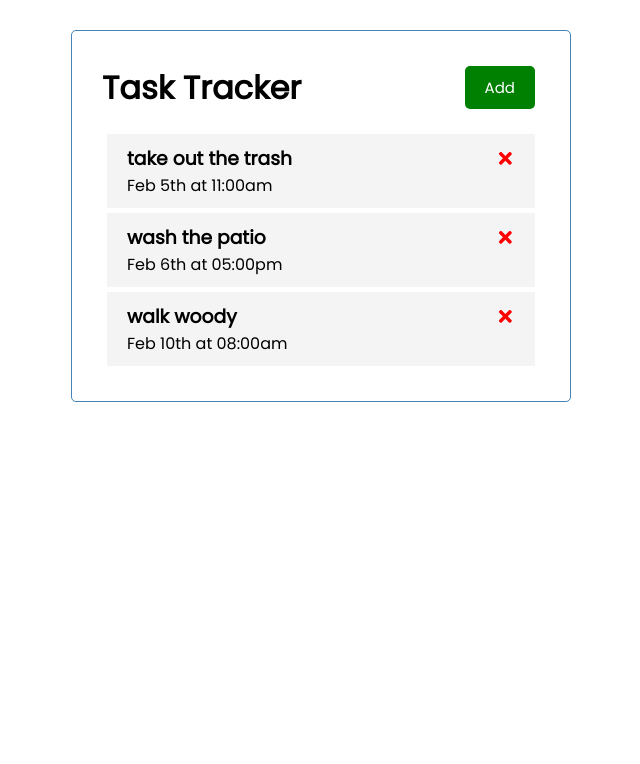
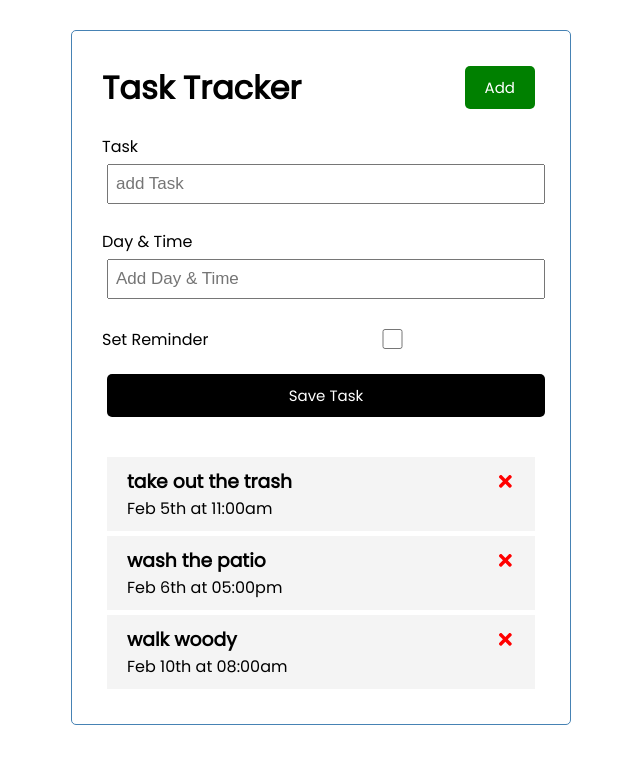
Before and after one commit to ctboyle6/react-task-tracker-walkthrough, a React (Create React App) app: page / in a window 1280 px wide. Shown: the top 764 px of the page, without its empty margins (319-959 px from the left). Built offline with nearby package versions, Linux system fonts and the light colour scheme.

Commit message:
initial form and state for new task

```diff
--- a/src/App.js
+++ b/src/App.js
@@ -1,6 +1,7 @@
 import { useState } from 'react';
 import Header from './components/Header'
 import Tasks from './components/Tasks'
+import AddTask from './components/AddTask'
 
 function App() {
     const [tasks, setTasks] = useState([
@@ -37,6 +38,7 @@
   return (
     <div className="container">
       <Header />
+      <AddTask />
       {tasks.length >0 ? <Tasks tasks={tasks} onDelete={deleteTask} onToggle={toggleReminder}/> : 'No Tasks to Show'}
     </div>
   );
--- /dev/null
+++ b/src/components/AddTask.js
@@ -0,0 +1,28 @@
+import { useState } from 'react'
+
+const AddTask = () => {
+  const [text, setText] = useState('')
+  const [day, setDay] = useState('')
+  const [reminder, setReminder] = useState(false)
+
+  return (
+    <form className='add-form'>
+      <div className='form-control'>
+        <label>Task</label>
+        <input type='text' placeholder='add Task' />
+      </div>
+      <div className='form-control'>
+        <label>Day & Time</label>
+        <input type='text' placeholder='Add Day & Time' />
+      </div>
+      <div className='form-control form-control-check'>
+        <label>Set Reminder</label>
+        <input type='checkbox' />
+      </div>
+
+      <input type='submit' value='Save Task' className='btn btn-block'/>
+    </form>
+    )
+}
+
+export default AddTask
```
